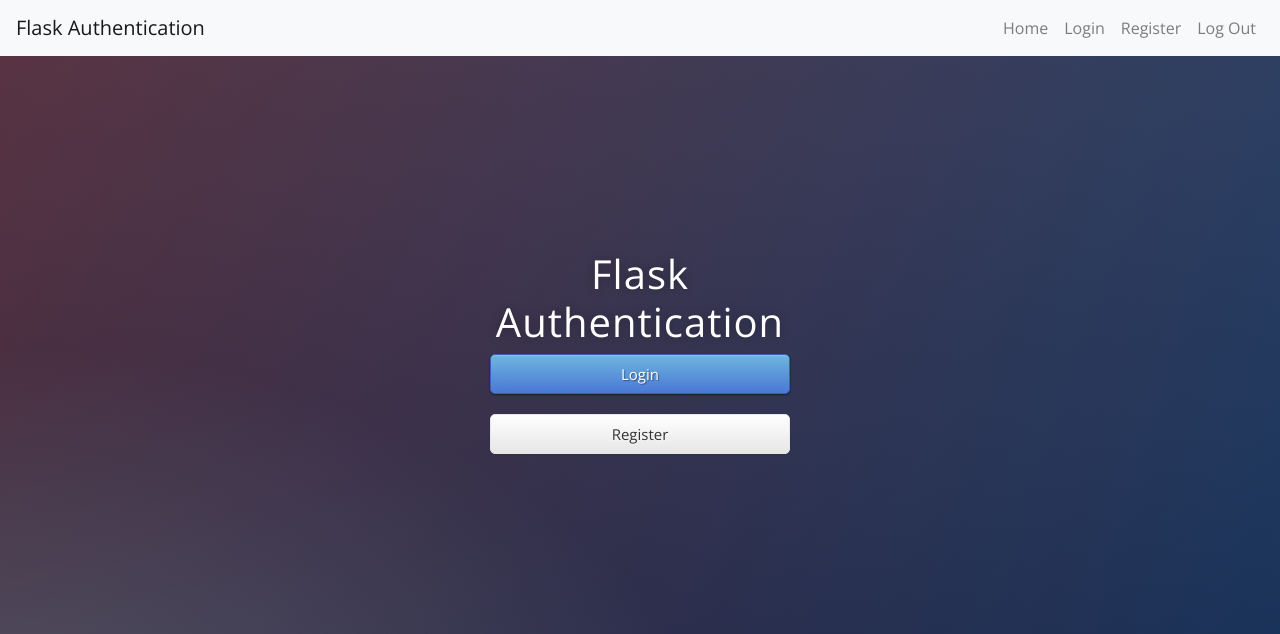
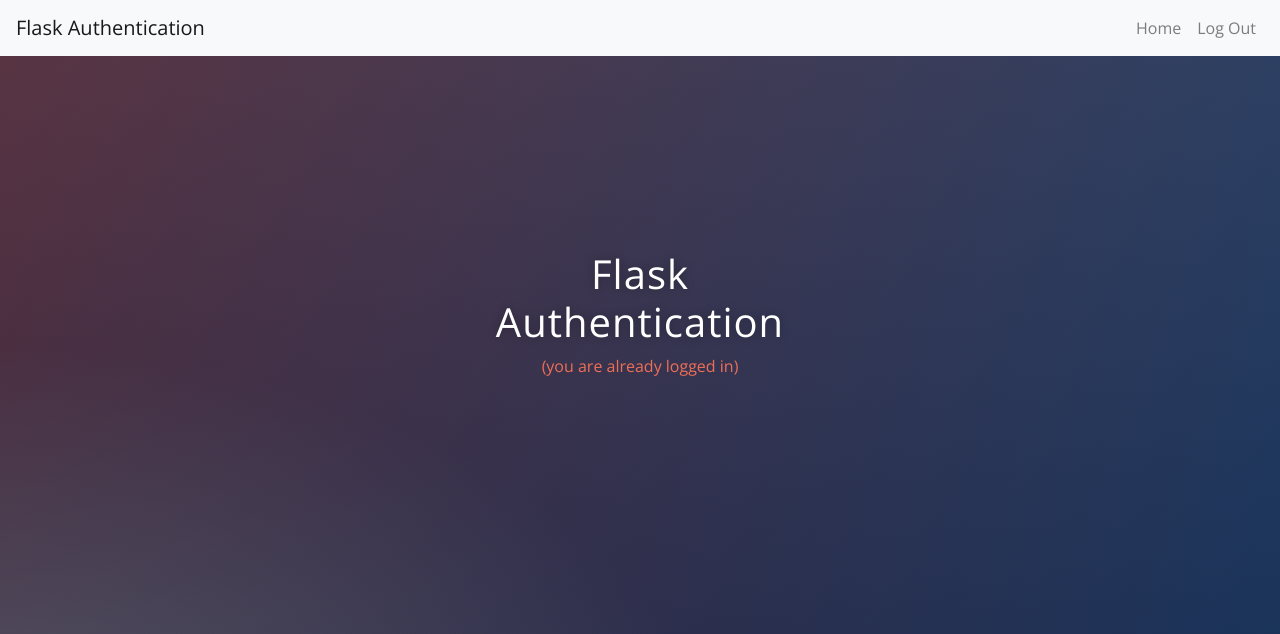
Before and after one commit to frozzel/Flask-Auth, a Flask app: page / in a window 1280 px wide. Shown: the top 634 px of the page. Run offline with Flask 3, Linux system fonts and the light colour scheme; the visitor is signed in with stand-in values (Sample User, id 1); some libraries are stand-ins or nearby versions.

Commit message:
add login detection to display login buttons

```diff
--- a/main.py
+++ b/main.py
@@ -44,8 +44,8 @@ with app.app_context():
 
 @app.route('/')
 def home():
-    return render_template("index.html")
-
+    # Passing True or False if the user is authenticated.
+    return render_template("index.html", logged_in=current_user.is_authenticated)
 
 @app.route('/register', methods=['GET', 'POST'])
 def register():
@@ -54,9 +54,16 @@ def register():
         password = request.form.get('password')
         name = request.form.get('name')
 
+        result = db.session.execute(db.select(User).where(User.email == email))
+        user = result.scalar()
+
         if not email or not password or not name:
             flash("Please fill out all fields", "error")
             return redirect(url_for('register'))
+        if user:
+            # User already exists
+            flash("You've already signed up with that email, log in instead!")
+            return redirect(url_for('login'))
 
         hashed_password = generate_password_hash(password, method='pbkdf2:sha256', salt_length=8)
         new_user = User(email=email, password=hashed_password, name=name)
@@ -68,7 +75,7 @@ def register():
         login_user(new_user)
         logged_in_users.add(new_user.name)
         online_users()
-        return render_template("secrets.html", name=request.form.get('name'))
+        return render_template("secrets.html", name=request.form.get('name'), logged_in=current_user.is_authenticated)
 
     return render_template("register.html")
 
@@ -85,13 +92,20 @@ def login():
         user = result.scalar()
 
         # Check stored password hash against entered password hashed.
-        if check_password_hash(user.password, password):
+        # Email doesn't exist or password incorrect.
+        if not user:
+            flash("That email does not exist, please try again.")
+            return redirect(url_for('login'))
+        elif not check_password_hash(user.password, password):
+            flash('Password incorrect, please try again.')
+            return redirect(url_for('login'))
+        else:
             logged_in_users.add(user.name)
             online_users()  # Call the function to print online users
             login_user(user)
             return redirect(url_for('secrets'))
 
-    return render_template("login.html")
+    return render_template("login.html", logged_in=current_user.is_authenticated)
 
 
 @app.route('/secrets')
@@ -99,7 +113,7 @@ def login():
 def secrets():
     print(current_user.name)
     # Passing the name from the current_user
-    return render_template("secrets.html", name=current_user.name)
+    return render_template("secrets.html", name=current_user.name, logged_in=current_user.is_authenticated)
 
 
 @app.route('/logout')
--- a/templates/base.html
+++ b/templates/base.html
@@ -23,7 +23,7 @@
           <li class="nav-item">
             <a class="nav-link" href="{{ url_for('home') }}">Home</a>
           </li>
-          <!-- TODO: Hide the Login/Registration navigation for logged-in users -->
+          <!-- Hide the Login/Registration navigation for logged-in users -->
           {% if not logged_in: %}
           <li class="nav-item">
             <a class="nav-link" href="{{ url_for('login') }}">Login</a>
@@ -38,6 +38,7 @@
         </ul>
       </div>
     </nav>
-    {% block content %} {% endblock %}
+    {% block content %}
+    {% endblock %}
   </body>
 </html>
--- a/templates/index.html
+++ b/templates/index.html
@@ -1,8 +1,11 @@
-{% extends "base.html" %} {% block content %}
+{% extends "base.html" %}
+{% block content %}
 
 <div class="box">
   <h1>Flask Authentication</h1>
-  <!-- TODO: Hide the Login/Registration buttons for logged-in users -->
+  <!-- Hide the Login/Registration buttons for logged-in users -->
+
+  {% if not logged_in: %}
   <a href="{{ url_for('login') }}" class="btn btn-primary btn-block btn-large"
     >Login</a
   >
@@ -11,6 +14,10 @@
     class="btn btn-secondary btn-block btn-large"
     >Register</a
   >
+  <!-- Feedback for logged-in users -->
+  {% else %}
+    <p> (you are already logged in) </p>
+  {% endif %}
 </div>
 
 {% endblock %}
```
Also changed, not shown: templates/login.html (+7 -0 lines).
